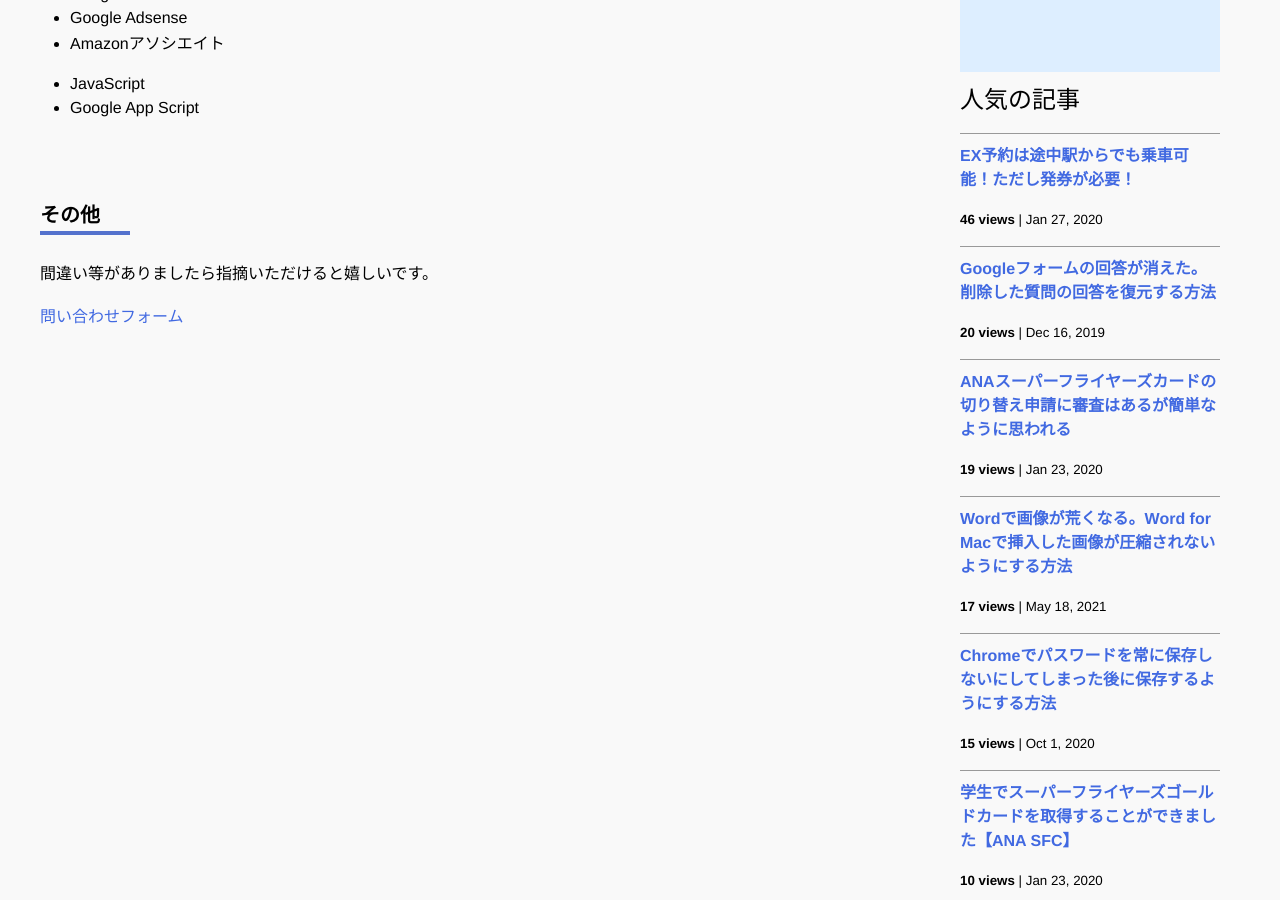
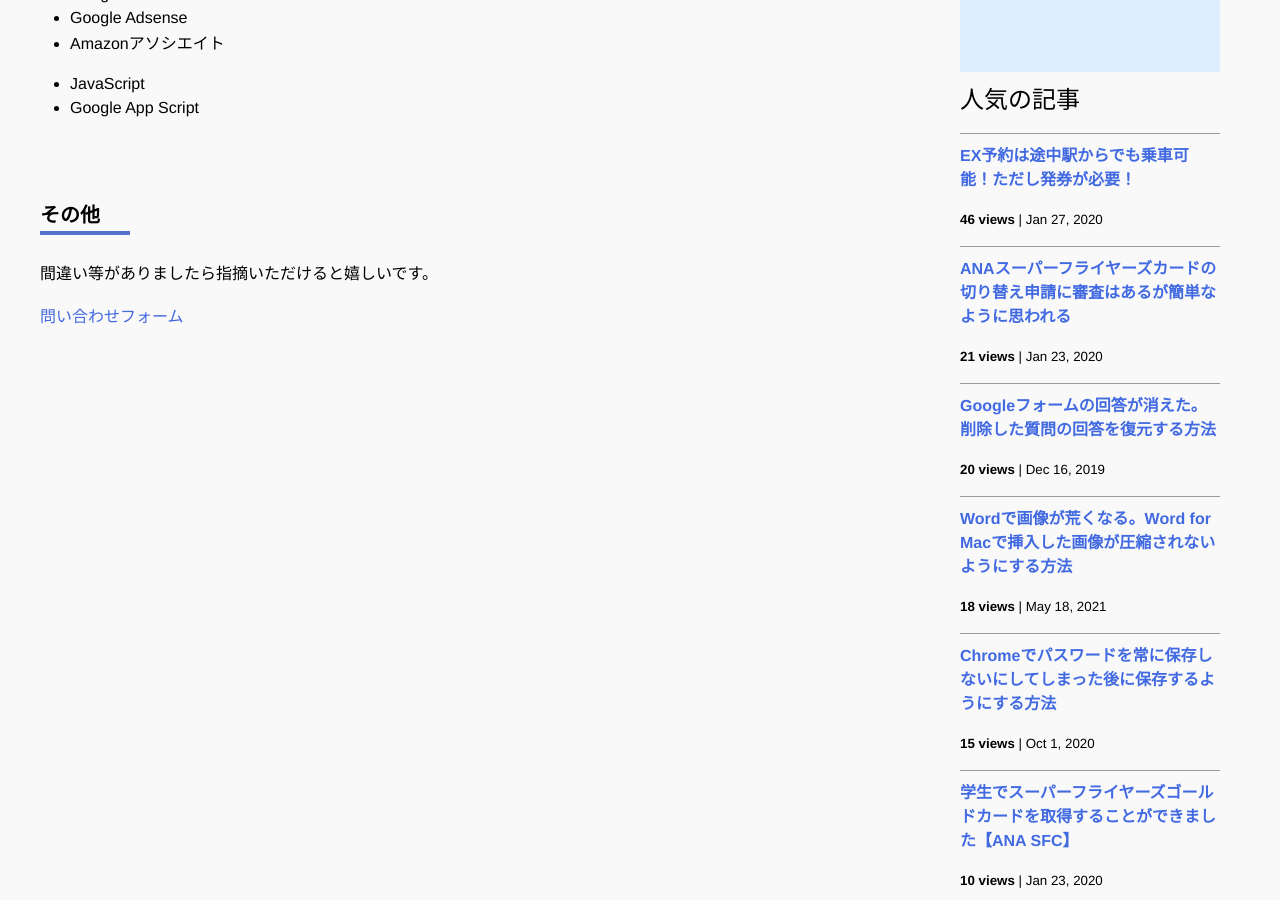
Before and after one commit to iwanaminami/shoyaiwaname, a Jekyll site: the page built from about.markdown, in a window 1280 px wide and 900 px high, scrolled down 741 px. Built offline with Jekyll 4.4.1, drawn with Linux system fonts in a browser that asks for light colours; nearby versions of some CDN libraries; comment, search, counter and statistics services are not loaded.

Commit message:
chore(ga): update _data/popularposts.yml 20260923-1052

```diff
--- a/_data/popularposts.yml
+++ b/_data/popularposts.yml
@@ -3,11 +3,11 @@ side:
     url: "/2020/01/27/ex-rideontheway.html"
   - view: 21
     url: "/"
+  - view: 21
+    url: "/2020/01/23/sfc-judge.html"
   - view: 20
     url: "/2019/12/16/restore-googleform.html"
-  - view: 19
-    url: "/2020/01/23/sfc-judge.html"
-  - view: 17
+  - view: 18
     url: "/2021/05/18/image-compression-word.html"
   - view: 15
     url: "/2020/10/01/googlepassword.html"
```
